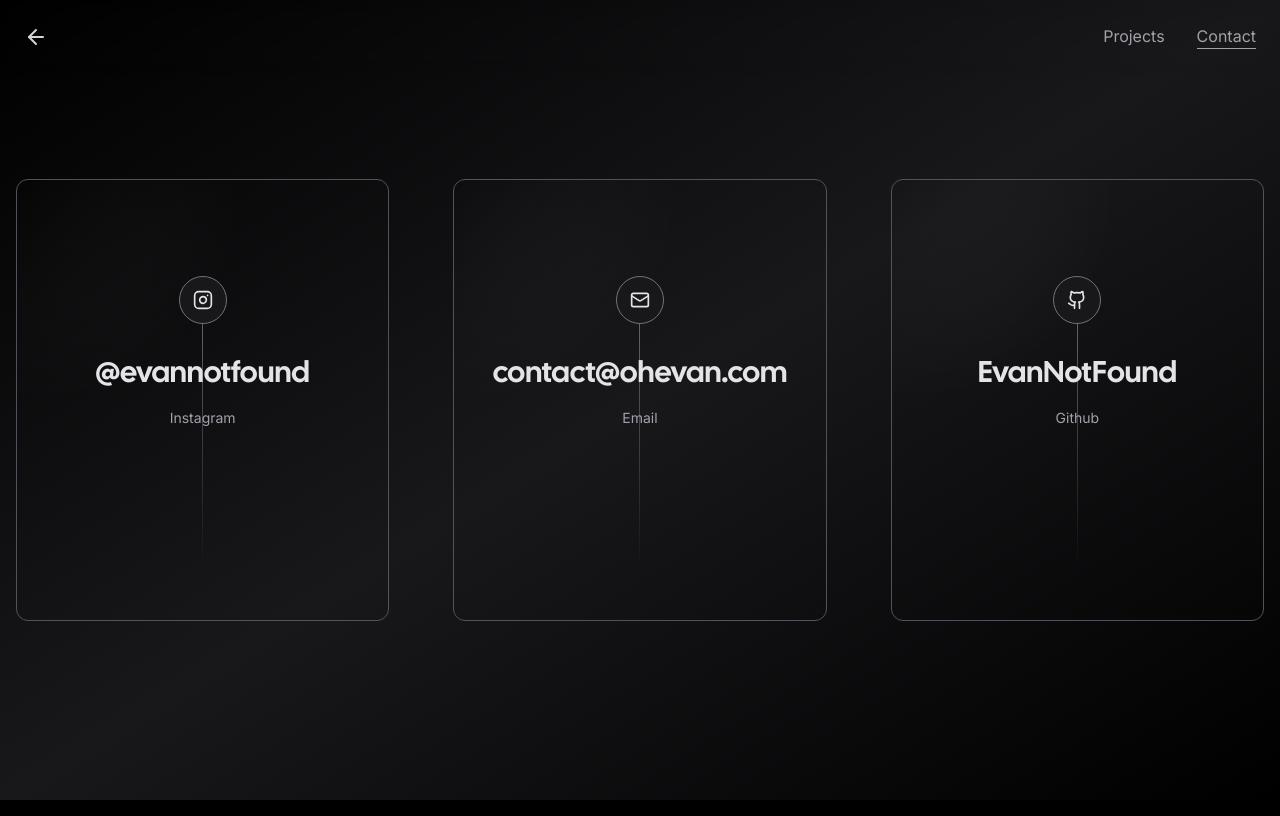
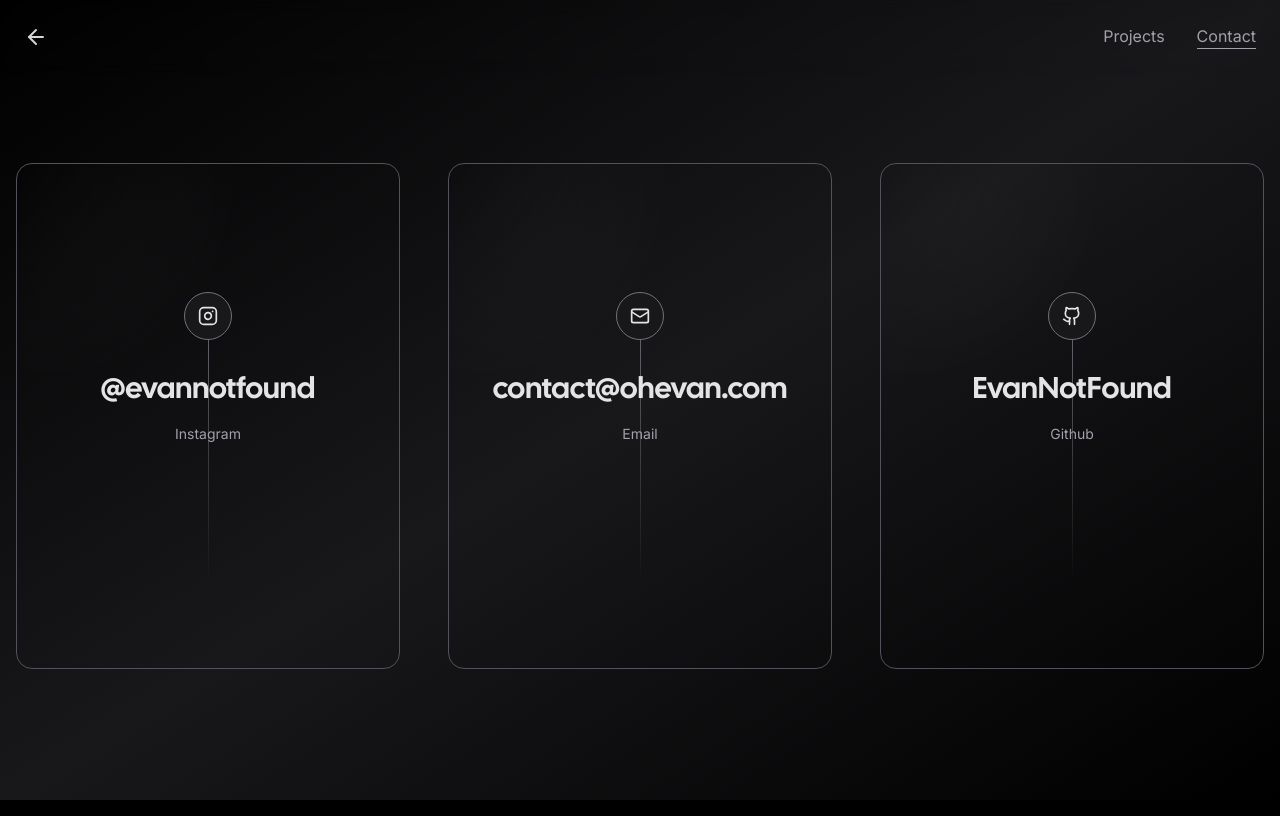
Before and after one commit to EvanNotFound/portfolio-v3, a Next.js app: page /contact in a window 1280 px wide. Built offline with nearby package versions, Linux system fonts and the light colour scheme; no server answers; what tailwindcss-debug-screens would draw is missing.

Commit message:
fix cards

```diff
--- a/app/components/card.tsx
+++ b/app/components/card.tsx
@@ -1,16 +1,26 @@
 "use client";
+import { useRef, useEffect } from "react";
 import {
   motion,
   useMotionTemplate,
-	useMotionValue,
   useSpring,
+  useInView,
+  useAnimation,
+  Variants,
 } from "framer-motion";
 
-import { MouseEventHandler, PropsWithChildren } from "react";
-
-export const Card: React.FC<PropsWithChildren> = ({ children }) => {
+export const Card = ({
+  delay,
+  children,
+}: {
+  delay: number;
+  children: React.ReactNode;
+}) => {
   const mouseX = useSpring(0, { stiffness: 500, damping: 100 });
   const mouseY = useSpring(0, { stiffness: 500, damping: 100 });
+  const ref = useRef(null);
+  const isInView = useInView(ref, { once: true });
+  const controls = useAnimation();
 
   function onMouseMove({ currentTarget, clientX, clientY }: any) {
     const { left, top } = currentTarget.getBoundingClientRect();
@@ -20,10 +30,49 @@
   let maskImage = useMotionTemplate`radial-gradient(240px at ${mouseX}px ${mouseY}px, white, transparent)`;
   let style = { maskImage, WebkitMaskImage: maskImage };
 
+  useEffect(() => {
+    if (isInView) {
+      controls.start("visible");
+    }
+  }, [controls, isInView]);
+
+  let cardVariants: Variants = {
+    initial: { opacity: 0, y: 40 },
+    visible: { opacity: 1, y: 0 },
+    exit: { opacity: 0, y: 40 },
+  };
+
   return (
-		<div
+    <motion.div
+      ref={ref}
+      variants={cardVariants}
+      initial="initial"
+      animate={controls}
+      exit="exit"
+      transition={{
+        opacity: {
+          type: "spring",
+          stiffness: 260,
+          damping: 17,
+
+          delay: delay ?? 0,
+          duration: 0.7,
+        },
+        y: {
+          type: "spring",
+          stiffness: 260,
+          damping: 17,
+
+          delay: delay ?? 0,
+          duration: 0.7,
+        },
+        border: {
+          type: "ease",
+          duration: 0.7,
+        },
+      }}
       onMouseMove={onMouseMove}
-			className="overflow-hidden relative duration-700 border rounded-xl hover:bg-zinc-800/10 group md:gap-8 hover:border-zinc-400/50 border-zinc-600 "
+      className="transition-[box-shadow,border]  duration-500 shadow-none hover:shadow-xl hover:shadow-zinc-500/10 py-8 relative overflow-hidden  border rounded-2xl hover:bg-zinc-800/10 group md:gap-8 hover:border-zinc-300/40 border-zinc-600 "
     >
       <div className="pointer-events-none">
         <div className="absolute inset-0 z-0  transition duration-1000 [mask-image:linear-gradient(black,transparent)]" />
@@ -38,6 +87,6 @@
       </div>
 
       {children}
-		</div>
+    </motion.div>
   );
 };
--- /dev/null
+++ b/app/components/fadeup-container.tsx
@@ -0,0 +1,34 @@
+import React from "react";
+import { motion } from "framer-motion";
+
+export default function FadeUpContainer({
+  className,
+  children,
+  delay,
+}: {
+  className?: string;
+  children: React.ReactNode;
+  delay?: number;
+}) {
+  return (
+    <motion.div
+      className={className}
+      initial={{ opacity: 0, y: 80 }}
+      animate={{ opacity: 1, y: 0 }}
+      transition={{
+        type: "spring",
+        stiffness: 260,
+        damping: 20,
+        y: {
+          delay: delay ?? 0,
+          duration: 0.05,
+        },
+        opacity: {
+          delay: delay ? delay + 0.2 : 0.1,
+        },
+      }}
+    >
+      {children}
+    </motion.div>
+  );
+}
--- a/app/components/nav.tsx
+++ b/app/components/nav.tsx
@@ -28,8 +28,8 @@
       animate={{ opacity: 1 }}
       transition={{
         type: "spring",
-        stiffness: 400,
-        damping: 20,
+        stiffness: 300,
+        damping: 25,
         duration: 0.5,
       }}
     />
--- a/app/components/page-wrapper.tsx
+++ b/app/components/page-wrapper.tsx
@@ -1,6 +1,18 @@
 "use client";
 import React from "react";
 import { motion } from "framer-motion";
+
+const wrapperAnimation = {
+  initial: { opacity: 0, y: 24 },
+  animate: { opacity: 1, y: 16 },
+  exit: { opacity: 0, y: 24 },
+  transition: {
+    type: "spring",
+    stiffness: 260,
+    damping: 17,
+    duration: 5,
+  },
+};
 
 export default function PageWrapper({
   className,
@@ -12,15 +24,10 @@
   return (
     <motion.div
       className={className}
-      initial={{ opacity: 0, y: 20 }}
-      animate={{ opacity: 1, y: 0 }}
-      exit={{ opacity: 0, y: 20 }}
-      transition={{
-        type: "spring",
-        stiffness: 260,
-        damping: 17,
-        duration: 5,
-      }}
+      variants={wrapperAnimation}
+      initial="initial"
+      animate="animate"
+      exit="exit"
     >
       {children}
     </motion.div>
--- a/app/contact/page.tsx
+++ b/app/contact/page.tsx
@@ -30,10 +30,10 @@
   return (
     <div className=" bg-gradient-to-tl from-zinc-900/0 via-zinc-900 to-zinc-900/0">
       <Navigation />
-      <PageWrapper className="container flex items-center justify-center min-h-screen px-4 mx-auto">
-        <div className="grid w-full grid-cols-1 gap-8 mx-auto mt-32 sm:mt-0 sm:grid-cols-3 lg:gap-16">
+      <PageWrapper className="container flex items-center justify-center min-h-screen px-4 mx-auto md:!max-w-7xl">
+        <div className="grid w-full grid-cols-1 gap-8 mx-auto mt-18 sm:mt-0 md:grid-cols-3 lg:gap-12">
           {socials.map((s, index) => (
-            <Card key={index}>
+            <Card key={index} delay={index * 0.15}>
               <Link
                 href={s.href}
                 target="_blank"
--- a/app/projects/page.tsx
+++ b/app/projects/page.tsx
@@ -6,7 +6,6 @@
 import { Article } from "./article";
 import { Redis } from "@upstash/redis";
 import { Eye } from "lucide-react";
-import PageWrapper from "@/app/components/page-wrapper";
 
 const redis = Redis.fromEnv();
 
@@ -48,7 +47,7 @@
   return (
     <div className="relative pb-16">
       <Navigation />
-      <PageWrapper className="px-6 pt-16 mx-auto space-y-8 max-w-7xl lg:px-8 md:space-y-16 md:pt-24 lg:pt-32">
+      <div className="px-6 pt-16 mx-auto space-y-8 max-w-7xl lg:px-8 md:space-y-16 md:pt-24 lg:pt-32 pb-16">
         <div className="max-w-2xl mx-auto lg:mx-0">
           <h2 className="text-3xl font-bold tracking-tight text-zinc-100 sm:text-4xl">
             Projects
@@ -60,7 +59,7 @@
         <div className="w-full h-px bg-zinc-800" />
 
         <div className="grid grid-cols-1 gap-8 mx-auto lg:grid-cols-2 ">
-          <Card>
+          <Card delay={0}>
             <Link href={`/projects/${featured.slug}`}>
               <article className="relative w-full h-full p-4 md:p-8">
                 <div className="flex items-center justify-between gap-2">
@@ -102,8 +101,8 @@
           </Card>
 
           <div className="flex flex-col w-full gap-8 mx-auto border-t border-gray-900/10 lg:mx-0 lg:border-t-0 ">
-            {[top2, top3].map((project) => (
-              <Card key={project.slug}>
+            {[top2, top3].map((project, index) => (
+              <Card key={project.slug} delay={index === 0 ? 0.2 : 0.35}>
                 <Article project={project} views={views[project.slug] ?? 0} />
               </Card>
             ))}
@@ -115,8 +114,8 @@
           <div className="grid grid-cols-1 gap-4">
             {sorted
               .filter((_, i) => i % 3 === 0)
-              .map((project) => (
-                <Card key={project.slug}>
+              .map((project, index) => (
+                <Card key={project.slug} delay={index * 0.1 + 0.1}>
                   <Article project={project} views={views[project.slug] ?? 0} />
                 </Card>
               ))}
@@ -124,8 +123,8 @@
           <div className="grid grid-cols-1 gap-4">
             {sorted
               .filter((_, i) => i % 3 === 1)
-              .map((project) => (
-                <Card key={project.slug}>
+              .map((project, index) => (
+                <Card key={project.slug} delay={index * 0.1 + 0.25}>
                   <Article project={project} views={views[project.slug] ?? 0} />
                 </Card>
               ))}
@@ -133,14 +132,14 @@
           <div className="grid grid-cols-1 gap-4">
             {sorted
               .filter((_, i) => i % 3 === 2)
-              .map((project) => (
-                <Card key={project.slug}>
+              .map((project, index) => (
+                <Card key={project.slug} delay={index * 0.1 + 0.5}>
                   <Article project={project} views={views[project.slug] ?? 0} />
                 </Card>
               ))}
           </div>
         </div>
-      </PageWrapper>
+      </div>
     </div>
   );
 }
```
Lines whose indentation alone changed are shown as unchanged.
